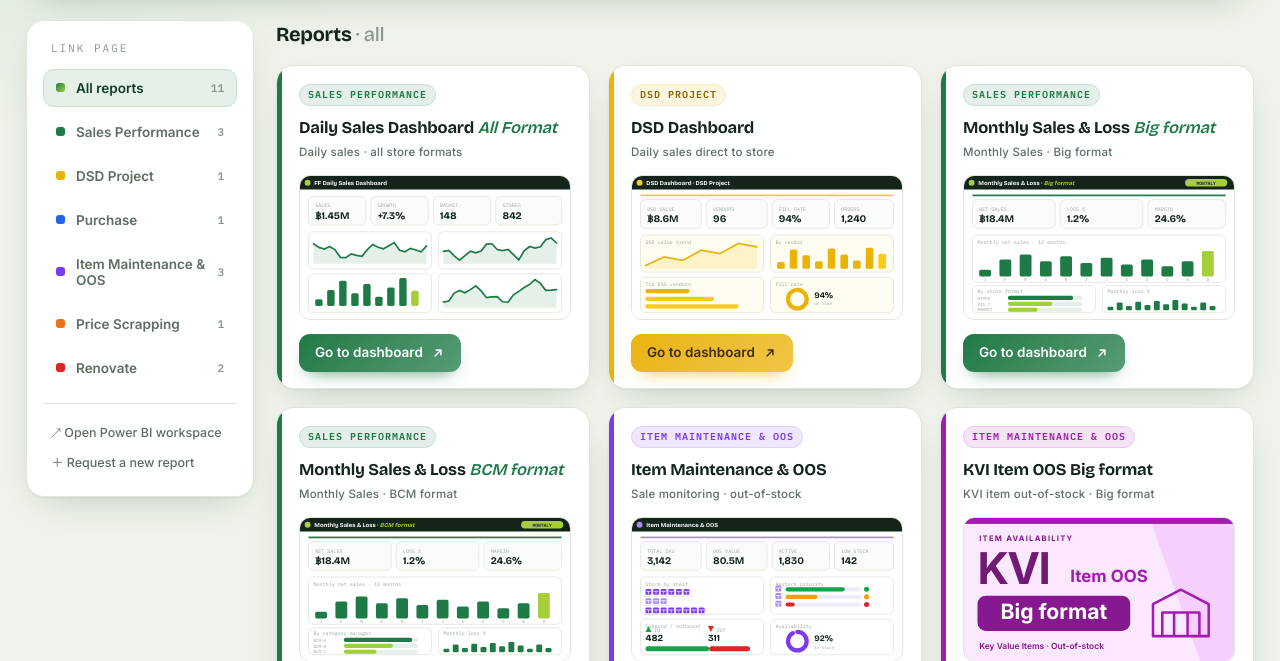
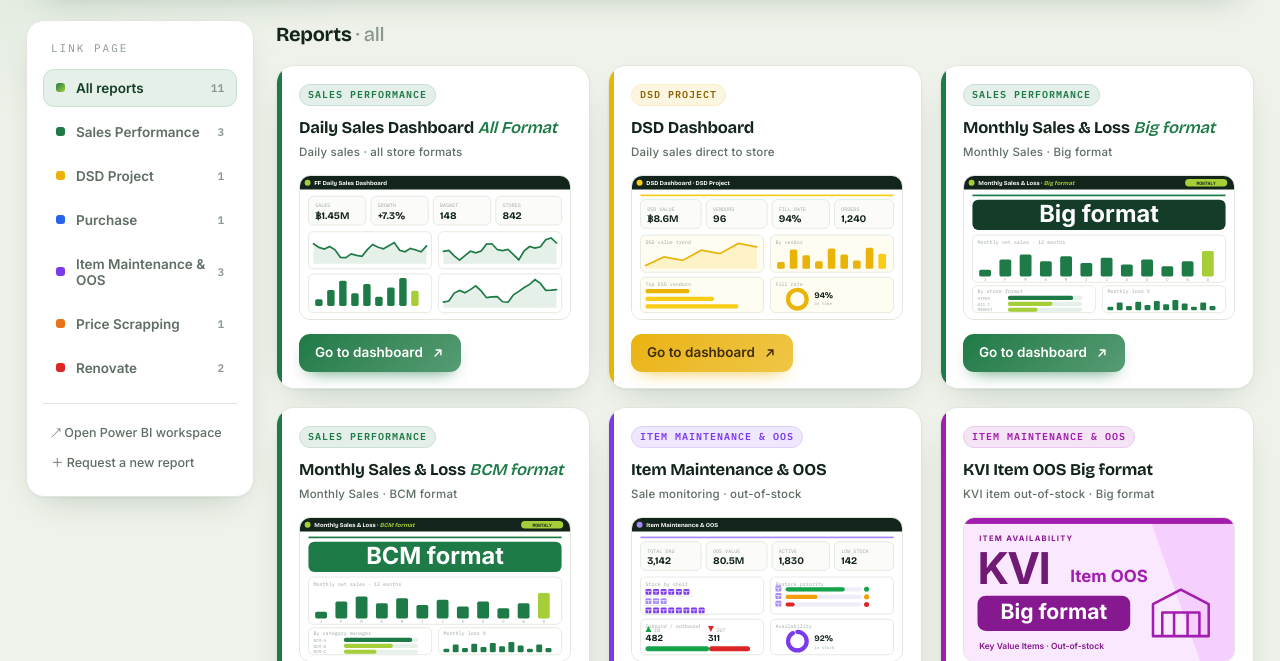
Before and after one commit to pradyas-git/ff-powerbi-portal, a plain HTML site: page index.html in a window 1280 px wide. Shown: the part 139-800 px from the top of the page. Drawn offline with nearby package versions, Linux system fonts and the light colour scheme.

Commit message:
Emphasize format labels in monthly sales thumbnails

```diff
--- a/index.html
+++ b/index.html
@@ -363,7 +363,7 @@ function monthlyThumb(fmt, mode){
   let loss='';
   for(let i=0;i<12;i++){const bh=4+((i*5)%9);loss+=`<rect x="${170+i*11}" y="${159-bh}" width="7" height="${bh}" rx="1.5" fill="${palette.g}"/>`;}
   const title=`<text x="17" y="11" font-family="Bricolage Grotesque" font-weight="700" font-size="7" fill="#fff">Monthly Sales &amp; Loss · <tspan fill="${palette.gl}" font-style="italic">${fmt}</tspan></text>`;
-  return `<svg viewBox="0 0 320 170" xmlns="http://www.w3.org/2000/svg"><rect width="320" height="170" fill="#fff"/><rect width="320" height="16" fill="${palette.ink}"/><circle cx="9" cy="8" r="3.5" fill="${palette.gl}"/>${title}<rect x="262" y="3.5" width="50" height="9" rx="4.5" fill="${palette.gl}"/><text x="287" y="10.2" text-anchor="middle" font-family="IBM Plex Mono" font-weight="600" font-size="5.5" fill="${palette.ink}">MONTHLY</text><rect x="10" y="22" width="300" height="2" fill="${palette.g}"/>${kpi(10,28,98,'NET SALES','฿18.4M')}${kpi(114,28,98,'LOSS %','1.2%')}${kpi(218,28,92,'MARGIN','24.6%')}<rect x="10" y="70" width="300" height="56" rx="6" fill="#fff" stroke="${palette.line}"/><text x="16" y="80" font-family="IBM Plex Mono" font-size="6" fill="${palette.mut}">Monthly net sales · 12 months</text>${bars}<rect x="10" y="130" width="146" height="32" rx="6" fill="#fff" stroke="${palette.line}"/><text x="16" y="139" font-family="IBM Plex Mono" font-size="6" fill="${palette.mut}">${bdTitle}</text>${bd}<rect x="164" y="130" width="146" height="32" rx="6" fill="#fff" stroke="${palette.line}"/><text x="170" y="139" font-family="IBM Plex Mono" font-size="6" fill="${palette.mut}">Monthly loss %</text>${loss}</svg>`;
+  return `<svg viewBox="0 0 320 170" xmlns="http://www.w3.org/2000/svg"><rect width="320" height="170" fill="#fff"/><rect width="320" height="16" fill="${palette.ink}"/><circle cx="9" cy="8" r="3.5" fill="${palette.gl}"/>${title}<rect x="262" y="3.5" width="50" height="9" rx="4.5" fill="${palette.gl}"/><text x="287" y="10.2" text-anchor="middle" font-family="IBM Plex Mono" font-weight="600" font-size="5.5" fill="${palette.ink}">MONTHLY</text><rect x="10" y="22" width="300" height="2" fill="${palette.g}"/><rect x="10" y="28" width="300" height="36" rx="7" fill="${mode==='bcm'?'#1E7A46':'#143C28'}"/><text x="160" y="54" text-anchor="middle" font-family="Inter, sans-serif" font-weight="800" font-size="28" fill="#FFFFFF">${fmt}</text><rect x="10" y="70" width="300" height="56" rx="6" fill="#fff" stroke="${palette.line}"/><text x="16" y="80" font-family="IBM Plex Mono" font-size="6" fill="${palette.mut}">Monthly net sales · 12 months</text>${bars}<rect x="10" y="130" width="146" height="32" rx="6" fill="#fff" stroke="${palette.line}"/><text x="16" y="139" font-family="IBM Plex Mono" font-size="6" fill="${palette.mut}">${bdTitle}</text>${bd}<rect x="164" y="130" width="146" height="32" rx="6" fill="#fff" stroke="${palette.line}"/><text x="170" y="139" font-family="IBM Plex Mono" font-size="6" fill="${palette.mut}">Monthly loss %</text>${loss}</svg>`;
 }
 const THUMBS={
   A:`<svg viewBox="0 0 320 170" xmlns="http://www.w3.org/2000/svg"><rect width="320" height="170" fill="#fff"/><rect width="320" height="16" fill="${palette.ink}"/><circle cx="9" cy="8" r="3.5" fill="${palette.gl}"/><text x="17" y="11" font-family="Bricolage Grotesque" font-weight="700" font-size="7" fill="#fff">FF Daily Sales Dashboard</text>${kpi(10,24,68,'SALES','฿1.45M')}${kpi(84,24,68,'GROWTH','+7.3%')}${kpi(158,24,68,'BASKET','148')}${kpi(232,24,78,'STORES','842')}<rect x="10" y="66" width="146" height="44" rx="6" fill="#fff" stroke="${palette.line}"/>${spark(16,72,134,32,1)}<rect x="164" y="66" width="146" height="44" rx="6" fill="#fff" stroke="${palette.line}"/>${spark(170,72,134,32,3)}<rect x="10" y="116" width="146" height="46" rx="6" fill="#fff" stroke="${palette.line}"/>${bar(18,124,128,30)}<rect x="164" y="116" width="146" height="46" rx="6" fill="#fff" stroke="${palette.line}"/>${spark(170,122,134,34,5)}</svg>`,
```
